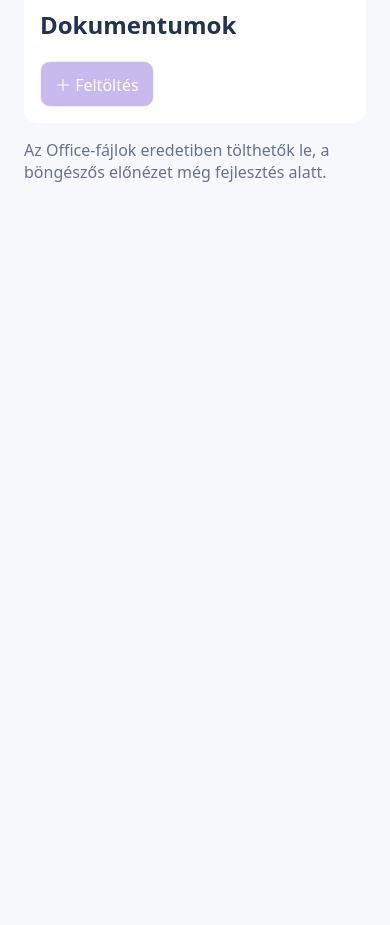
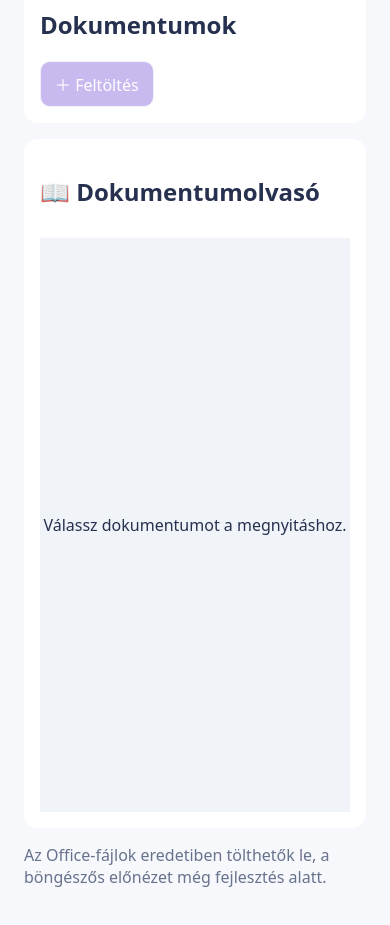
Before and after one commit to FasiSandor/oktatasi-seged, a Next.js app: page /cloud in a window 390 px wide. Shown: the part 980-1905 px from the top of the page. Before the commit the page ends 1203 px from the top, so only its background shows below. Built offline with nearby package versions, Linux system fonts and the light colour scheme; no server answers.

Commit message:
feat: embedded responsive PDF and image viewer for cloud library

```diff
--- a/app/cloud/page.tsx
+++ b/app/cloud/page.tsx
@@ -6,7 +6,7 @@ type Topic={id:string;name:string};
 type Doc={id:string;title:string;filename:string;mime_type:string};
 export default function Cloud(){
  const [email,setEmail]=useState(''),[password,setPassword]=useState(''),[name,setName]=useState(''),[loggedIn,setLoggedIn]=useState(false),[subjects,setSubjects]=useState<Subject[]>([]),[topics,setTopics]=useState<Topic[]>([]),[docs,setDocs]=useState<Doc[]>([]);
- const [subject,setSubject]=useState(''),[topic,setTopic]=useState(''),[message,setMessage]=useState(''),[busy,setBusy]=useState(false);
+ const [subject,setSubject]=useState(''),[topic,setTopic]=useState(''),[message,setMessage]=useState(''),[busy,setBusy]=useState(false),[preview,setPreview]=useState(''),[previewType,setPreviewType]=useState(''),[previewTitle,setPreviewTitle]=useState('');
  async function api(path:string,options:RequestInit={}){const token=await authenticatedJWT();const r=await fetch('/api/cloud/'+path,{...options,headers:{'Authorization':'Bearer '+token,...(options.body?{'Content-Type':'application/json'}:{})}});const data=await r.json();if(!r.ok)throw Error(data.error||'Sikertelen kérés');return data}
  async function run(work:()=>Promise<void>){setBusy(true);setMessage('');try{await work()}catch(e){setMessage(e instanceof Error?e.message:'Hiba')}finally{setBusy(false)}}
  async function signIn(){const res=await authClient().signIn.email({email,password});if(res.error)throw Error(res.error.message||'Hibás bejelentkezés');setLoggedIn(true);setPassword('');await getSubjects()}
@@ -21,7 +21,7 @@ export default function Cloud(){
  const put=await fetch(up.uploadUrl,{method:'PUT',headers:{'Content-Type':file.type},body:file});if(!put.ok)throw Error('Fájlátvitel sikertelen');
  await api('upload/complete',{method:'POST',body:JSON.stringify({documentId:up.documentId})});
  await api('links',{method:'POST',body:JSON.stringify({topicId:topic,documentId:up.documentId,category:'reference'})});await getDocs(topic)}
- async function open(id:string){const {url}=await api('download?id='+encodeURIComponent(id));window.open(url,'_blank','noopener,noreferrer')}
+ async function open(d:Doc){const {url}=await api('download?id='+encodeURIComponent(d.id));setPreview(url+(d.mime_type==='application/pdf'?'#page=1':''));setPreviewType(d.mime_type);setPreviewTitle(d.title)}
  const btn={padding:'10px 14px',borderRadius:10,border:'1px solid #deddf4',background:'#7855d9',color:'white',cursor:'pointer'};
  return <main style={{margin:'auto',padding:24,maxWidth:1100,color:'#26304f'}}><h1>Oktatási Segéd — Felhős könyvtár</h1><p style={{color:'#6a7890'}}>Felhős fejlesztési felület. A bejelentkezés és a dokumentumkezelés éles tesztelése folyamatban.</p>
  <section style={{background:'white',padding:18,borderRadius:14,marginBottom:20}}>
@@ -36,6 +36,6 @@ export default function Cloud(){
  <div style={{display:'grid',gridTemplateColumns:'repeat(auto-fit,minmax(220px,1fr))',gap:14}}>
  <section style={{background:'white',padding:16,borderRadius:14}}><h2>Tantárgyak</h2><button style={btn} disabled={busy} onClick={()=>run(createSubject)}>＋ Tantárgy</button>{subjects.map(s=><p key={s.id}><button onClick={()=>run(()=>getTopics(s.id))} style={{...btn,background:subject===s.id?'#7855d9':'#eef0fb',color:subject===s.id?'white':'#20253c'}}>{s.name}</button></p>)}</section>
  <section style={{background:'white',padding:16,borderRadius:14}}><h2>Témakörök</h2><button style={btn} disabled={!subject||busy} onClick={()=>run(createTopic)}>＋ Témakör</button>{topics.map(t=><p key={t.id}><button onClick={()=>run(()=>getDocs(t.id))} style={{...btn,background:topic===t.id?'#7855d9':'#eef0fb',color:topic===t.id?'white':'#20253c'}}>{t.name}</button></p>)}</section>
- <section style={{background:'white',padding:16,borderRadius:14}}><h2>Dokumentumok</h2><label style={{...btn,display:'inline-block',opacity:topic?1:.4}}>＋ Feltöltés<input type="file" accept=".pdf,.png,.jpg,.jpeg,.webp,.docx,.xlsx,.pptx" disabled={!topic||busy} style={{display:'none'}} onChange={e=>{const f=e.target.files?.[0];if(f)run(()=>upload(f));e.target.value=''}}/></label>{docs.map(d=><p key={d.id}><button style={{...btn,background:'#edf5ff',color:'#21436a'}} onClick={()=>run(()=>open(d.id))}>📄 {d.title}</button></p>)}</section>
- </div><p role="status" style={{color:'#a32f47'}}>{message}</p><p style={{color:'#67728c'}}>Az Office-fájlok eredetiben tölthetők le, a böngészős előnézet még fejlesztés alatt.</p></main>
+ <section style={{background:'white',padding:16,borderRadius:14}}><h2>Dokumentumok</h2><label style={{...btn,display:'inline-block',opacity:topic?1:.4}}>＋ Feltöltés<input type="file" accept=".pdf,.png,.jpg,.jpeg,.webp,.docx,.xlsx,.pptx" disabled={!topic||busy} style={{display:'none'}} onChange={e=>{const f=e.target.files?.[0];if(f)run(()=>upload(f));e.target.value=''}}/></label>{docs.map(d=><p key={d.id}><button style={{...btn,background:'#edf5ff',color:'#21436a'}} onClick={()=>run(()=>open(d))}>📄 {d.title}</button></p>)}</section>
+ </div><section style={{background:'white',padding:16,borderRadius:14,marginTop:16}}><div style={{display:'flex',justifyContent:'space-between',alignItems:'center'}}><h2>📖 {previewTitle||'Dokumentumolvasó'}</h2>{preview&&<a href={preview} target="_blank" rel="noopener noreferrer">Teljes nézet ↗</a>}</div><div style={{height:'min(68vh,700px)',minHeight:350,background:'#f0f3f8',marginTop:10,display:'grid',placeItems:'center'}}>{preview?(previewType==='application/pdf'?<iframe title={previewTitle} src={preview} style={{width:'100%',height:'100%',border:0}}/>:previewType.startsWith('image/')?<img alt={previewTitle} src={preview} style={{maxHeight:'100%',maxWidth:'100%',objectFit:'contain'}}/>:<a href={preview} target="_blank" rel="noopener noreferrer">Eredeti Office-fájl megnyitása ↗</a>):<span>Válassz dokumentumot a megnyitáshoz.</span>}</div></section><p role="status" style={{color:'#a32f47'}}>{message}</p><p style={{color:'#67728c'}}>Az Office-fájlok eredetiben tölthetők le, a böngészős előnézet még fejlesztés alatt.</p></main>
 }
```
